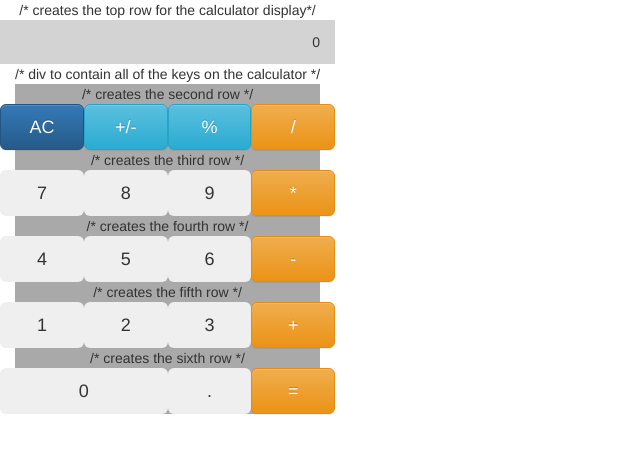
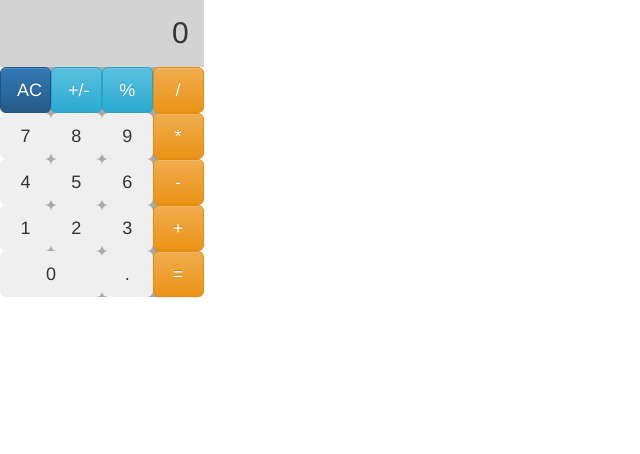
Before and after one commit to jticer4/react-calculator, a React (Create React App) app: page / in a window 1280 px wide. Shown: the top 454 px of the page, without its empty margins (0-640 px from the left). Built offline with nearby package versions, Linux system fonts and the light colour scheme.

Commit message:
added some css styling to the calculator-display

```diff
--- a/src/App.css
+++ b/src/App.css
@@ -2,6 +2,7 @@
 	background-color: lightgray;
 	text-align: right;
 	padding: 12px;
+	font-size: 3rem;
 }
 
 .calculator-keypad {
--- a/src/App.js
+++ b/src/App.js
@@ -6,43 +6,43 @@ import {Navbar, Jumbotron, Button} from 'react-bootstrap';
 class Calculator extends React.Component {
 	render() {
 		return (
-			/* creates the calculator container */
+
 			<div className="calculator container-fluid">
-				/* creates the top row for the calculator display*/
+
 				<div className="row">
 					<div className="calculator-display col-md-12">0</div>
 				</div>
-				/* div to contain all of the keys on the calculator */
+
 				<div className="calculator-keypad">
-					/* creates the second row */
+
 					<div className="function-keys row">
 						<button className="col-md-3 calculator-key key-clear btn btn-primary btn-lg">AC</button>
 						<button className="col-md-3 calculator-key key-sign btn btn-info btn-lg">+/-</button>
 						<button className="col-md-3 calculator-key key-percent btn btn-info btn-lg">%</button>
 						<button className="col-md-3 calculator-key key-divide btn btn-warning btn-lg">/</button>
 					</div>
-					/* creates the third row */
+
 					<div className="row">
 						<button className="col-md-3 calculator-key key-7 btn btn-lg">7</button>
 						<button className="col-md-3 calculator-key key-8 btn btn-lg">8</button>
 						<button className="col-md-3 calculator-key key-9 btn btn-lg">9</button>
 						<button className="col-md-3 calculator-key key-multiply btn btn-warning btn-lg">*</button>
 					</div>
-					/* creates the fourth row */
+
 					<div className="row">
 						<button className="col-md-3 calculator-key key-4 btn btn-lg">4</button>
 						<button className="col-md-3 calculator-key key-5 btn btn-lg">5</button>
 						<button className="col-md-3 calculator-key key-6 btn btn-lg">6</button>
 						<button className="col-md-3 calculator-key key-subtract btn btn-warning btn-lg">-</button>
 					</div>
-					/* creates the fifth row */
+
 					<div className="row">
 						<button className="col-md-3 calculator-key key-1 btn btn-lg">1</button>
 						<button className="col-md-3 calculator-key key-2 btn btn-lg">2</button>
 						<button className="col-md-3 calculator-key key-3 btn btn-lg">3</button>
 						<button className="col-md-3 calculator-key key-add btn btn-warning btn-lg">+</button>
 					</div>
-					/* creates the sixth row */
+
 					<div className="row">
 						<button className="col-md-6 calculator-key key-0 btn btn-lg">0</button>
 						<button className="col-md-3 calculator-key key-decimal btn btn-lg">.</button>
```
